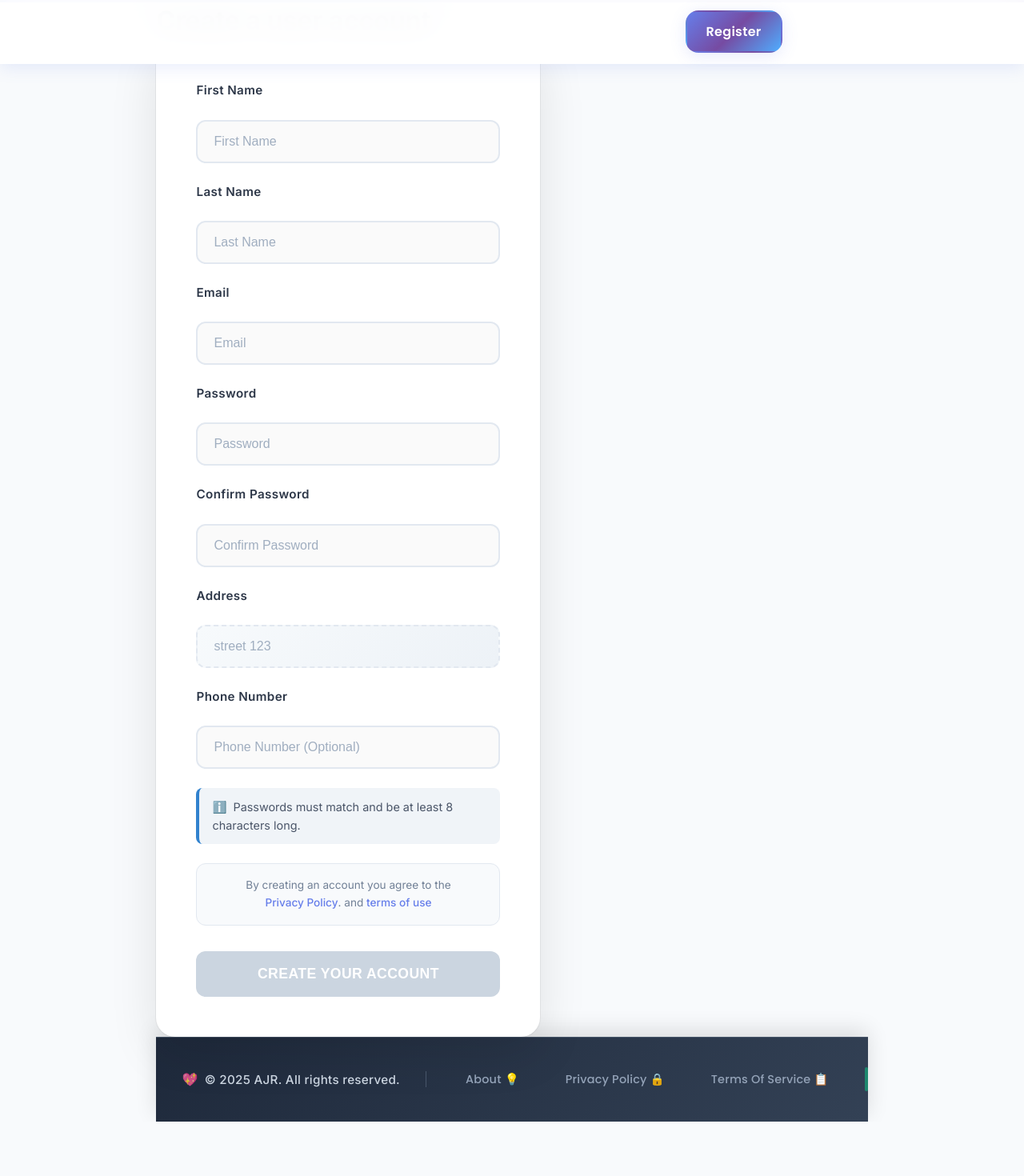
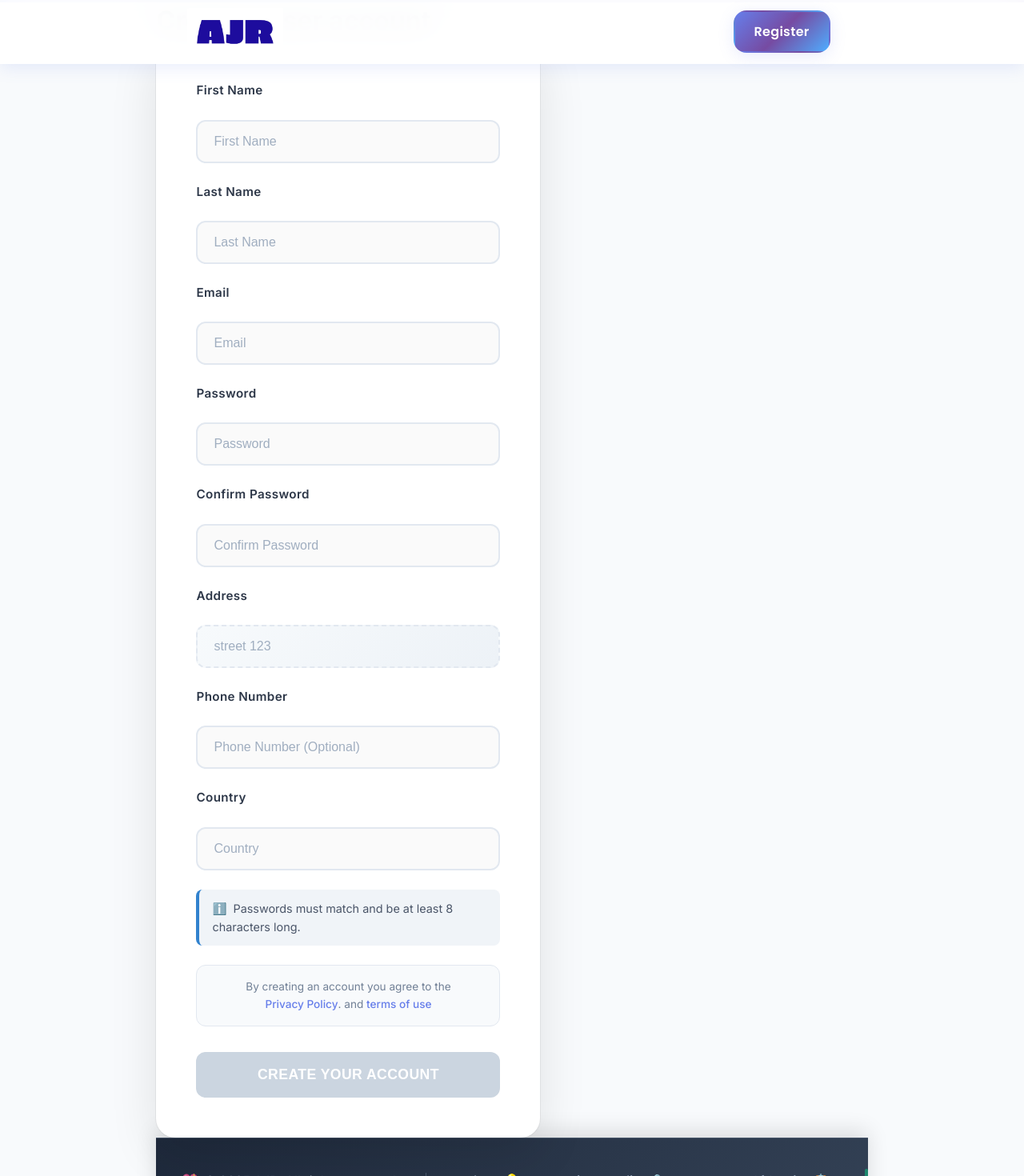
Before and after one commit to Malak1805/Ajr-frontend, a React (Vite) app: page /auth/register in a window 1280 px wide. Shown: the top 1470 px of the page at 80% size. Before the commit the page ends 1402 px from the top, so only its background shows below. Built offline with nearby package versions, Linux system fonts and the light colour scheme; no server answers.

Commit message:
added logo

```diff
--- a/package.json
+++ b/package.json
@@ -11,9 +11,13 @@
   },
   "dependencies": {
     "axios": "^1.11.0",
+    "framer-motion": "^12.23.12",
+    "leaflet": "^1.9.4",
     "react": "^19.1.1",
     "react-dom": "^19.1.1",
-    "react-router-dom": "^7.8.2"
+    "react-leaflet": "^5.0.0",
+    "react-router-dom": "^7.8.2",
+    "socket.io-client": "^4.8.1"
   },
   "devDependencies": {
     "@eslint/js": "^9.33.0",
--- a/public/stylesheets/NavBar.css
+++ b/public/stylesheets/NavBar.css
@@ -64,6 +64,11 @@
 
     transition: all var(--navbar-transition);
     animation: navbarSlideDown 0.8s cubic-bezier(0.25, 0.46, 0.45, 0.94);
+}
+
+img {
+  width: 120px;
+  height: 60px;
 }
 
 
--- a/src/components/DonationList.jsx
+++ b/src/components/DonationList.jsx
@@ -3,6 +3,7 @@ import { Link } from 'react-router-dom'
 import axios from 'axios'
 import '../../public/stylesheets/DonationList.css'
 import { BASE_URL } from '../../globals'
+
 
 const DonationList = ({ user }) => {
   const [donatedPosts, setDonatedPosts] = useState([])
@@ -11,7 +12,6 @@ const DonationList = ({ user }) => {
 
   useEffect(() => {
     const fetchDonatedPosts = async () => {
-
       const token = localStorage.getItem('token')
       if (!token || !user) {
         setError('You must be logged in to view your donations.')
@@ -21,11 +21,9 @@ const DonationList = ({ user }) => {
 
       try {
         const response = await axios.get(`${BASE_URL}/donations/my-donations`, {
-                    headers: {
-                        Authorization: `Bearer ${token}`
-                    }
+          headers: { Authorization: `Bearer ${token}` }
         })
-                setDonatedPosts(response.data.donatedPosts)
+        setDonatedPosts(response.data.donations)
       } catch (err) {
         console.error("Error fetching user's donated posts:", err)
         setError('Failed to load your donations.')
@@ -42,13 +40,13 @@ const DonationList = ({ user }) => {
 
   return (
       <div className="donations-page">
-  <h1>{user.first_name ? (
-          <>
+    <h1>
+      {user?.first_name
+        ? <>
             <span className="user-name">{user.first_name}</span>'s Donation List!
           </>
-        ) : (
-          'Donation List!'
-        )}</h1>
+        : 'Donation List!'}
+    </h1>
 
     {donatedPosts.length === 0 ? (
       <div className="empty-state">
@@ -56,34 +54,41 @@ const DonationList = ({ user }) => {
         <p>You haven't made any donations yet. Start supporting a post today!</p>
       </div>
     ) : (
+      <>
         <div className="donations-grid">
           {donatedPosts.map((post) => (
             <div key={post._id} className="donation-card">
               <Link to={`/posts/${post._id}`} className="donation-link">
-            <h2 className="donation-title">{post.title}</h2>
+                <h2 className="donation-title">{post.title || 'Untitled Post'}</h2>
                 <div className="underline"></div>
-            <p className="donation-description">{post.description.substring(0, 100)}...</p>
+                <p className="donation-description">
+                  {post.description ? post.description.substring(0, 100) : 'No description available'}...
+                </p>
               </Link>
 
-          {/* Progress Bar */}
               <div className="donation-progress-container">
                 <div
                   className="donation-progress-bar"
-              style={{ width: `${(post.current_amount / post.goal_amount) * 100}%` }}
+                  style={{
+                    width: post.goal_amount
+                      ? `${Math.min((post.current_amount / post.goal_amount) * 100, 100)}%`
+                      : '0%',
+                  }}
                 ></div>
               </div>
+
               <div className="donation-meta">
                 <div className="donation-goal">
-              Goal: <span>${post.goal_amount}</span>
+                  Goal: <span>${post.goal_amount || 0}</span>
                 </div>
                 <div className="donation-author">{post.user?.username || 'Anonymous'}</div>
               </div>
             </div>
           ))}
         </div>
+      </>
     )}
 
-  {/* Particle container */}
     <div className="particle-background"></div>
   </div>
   )
--- a/src/components/NavBar.jsx
+++ b/src/components/NavBar.jsx
@@ -7,7 +7,9 @@ const NavBar = () => {
    const { user } = useContext(UserContext)
 return(
   <>
+
   <nav className="navbar-container">
+    <img src="..\img\AjrWebsiteLogo.webp" alt="" />
 <Link to='/' className="nav-link">Home</Link>
 <Link to='/about' className="nav-link">About Us</Link>
 <Link to='/my-donations' className="nav-link">My Donations</Link>
@@ -15,7 +17,6 @@ return(
 
           <Link to="/account" className="nav-link">Account</Link>
         ) : (
-
           <>
             <Link to='/auth/login' className="nav-link">Login</Link>
             <Link to='/auth/register' className="nav-link">Register</Link>
--- a/src/pages/RegisterForm.jsx
+++ b/src/pages/RegisterForm.jsx
@@ -27,7 +27,8 @@ const RegisterForm = () => {
     password: '',
     confirm_password: '',
     address: '',
-    phone_number: ''
+    phone_number: '',
+    country: ''
   }
 
   const [formValues, setFormValues] = useState(initialState)
@@ -139,6 +140,15 @@ const RegisterForm = () => {
   value={formValues.phoneNumber}
 />
 
+<label htmlFor="country">Country</label>
+<input
+  type="text"
+  name="country"
+  placeholder="Country"
+  onChange={handleChange}
+  value={formValues.country}
+/>
+
           <p>Passwords must match and be at least 8 characters long.</p>
           {errorMessage && <p className="error-message">{errorMessage}</p>}
           <p>
```
Also changed, not shown: src/pages/Donations.jsx (deleted, +0 -15 lines), img/AjrWebsiteLogo.webp (added), src/components/Comment.jsx (deleted), 1 other file (tests, documents, lock files or other folders). Lines whose indentation alone changed are shown as unchanged.
